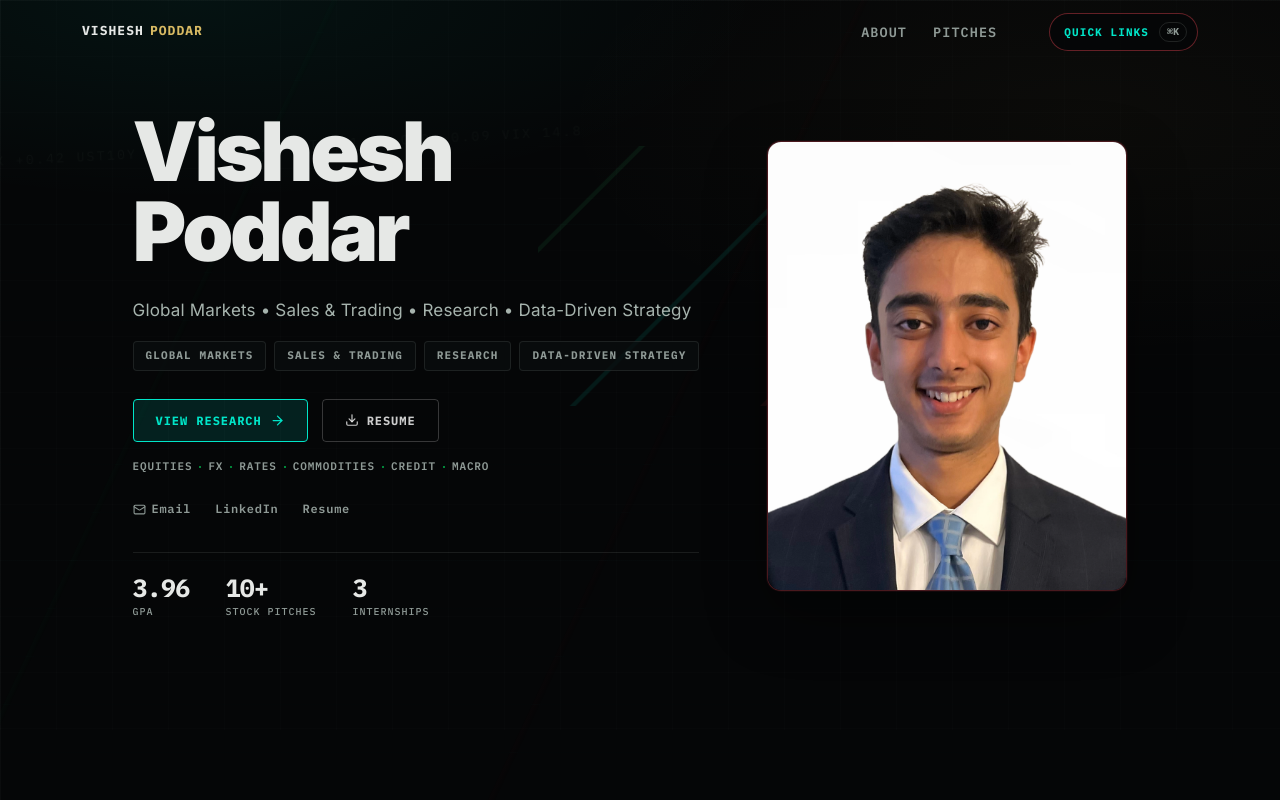
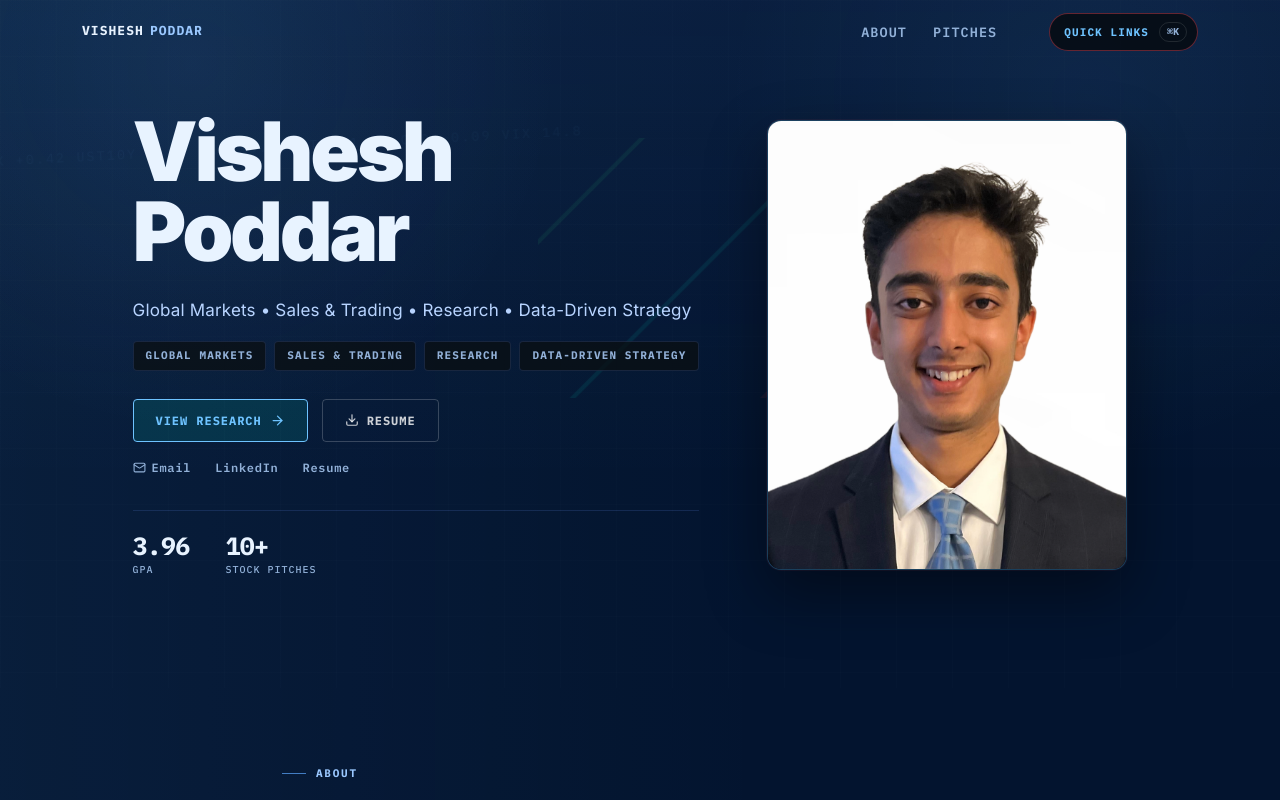
Before and after one commit to visheshpoddar12-cell/Project_website, a React (Vite) app: page / in a window 1280 px wide. Shown: the top 800 px of the page. Built offline with nearby package versions, Linux system fonts and the light colour scheme.

Commit message:
Update landing page content and blue theme styling

```diff
--- a/src/components/About.jsx
+++ b/src/components/About.jsx
@@ -21,8 +21,6 @@ export default function About() {
 
           <p className="about__text">{personal.aboutP1}</p>
           <p className="about__text" style={{ marginTop: 16 }}>{personal.aboutP2}</p>
-          <p className="about__scholarship">{personal.scholarships}</p>
-
           <div className="about__chips">
             {highlights.map(({ icon: Icon, text }) => (
               <div key={text} className="about__chip">
--- a/src/components/Hero.jsx
+++ b/src/components/Hero.jsx
@@ -29,15 +29,9 @@ export default function Hero() {
             <a href="#projects" className="btn btn-primary">
               View Research <ArrowRight size={15} />
             </a>
-            <a href="/resume.pdf" download className="btn-outline-light">
+            <a href="/resume.pdf" target="_blank" rel="noopener noreferrer" className="btn-outline-light">
               <Download size={14} /> Resume
             </a>
-          </div>
-
-          <div className="hero__market-strip" aria-label="Market focus areas">
-            {['Equities', 'FX', 'Rates', 'Commodities', 'Credit', 'Macro'].map((item) => (
-              <span key={item}>{item}</span>
-            ))}
           </div>
 
           <div className="hero__links">
@@ -47,7 +41,7 @@ export default function Hero() {
             <a href={personal.linkedin} target="_blank" rel="noopener noreferrer" className="hero__link">
               LinkedIn
             </a>
-            <a href="/resume.pdf" download className="hero__link">
+            <a href="/resume.pdf" target="_blank" rel="noopener noreferrer" className="hero__link">
               Resume
             </a>
           </div>
@@ -161,32 +155,6 @@ export default function Hero() {
           align-items: center;
           margin-bottom: 16px;
         }
-        .hero__market-strip {
-          display: flex;
-          flex-wrap: wrap;
-          gap: 8px 16px;
-          margin-bottom: 24px;
-          color: var(--text-muted);
-          font-family: var(--font-mono);
-          font-size: 11px;
-          font-weight: 600;
-          letter-spacing: 0.08em;
-          text-transform: uppercase;
-        }
-        .hero__market-strip span {
-          position: relative;
-        }
-        .hero__market-strip span:not(:last-child)::after {
-          content: '';
-          position: absolute;
-          right: -9px;
-          top: 50%;
-          width: 2px;
-          height: 2px;
-          background: var(--green);
-          transform: translateY(-50%);
-          opacity: 0.65;
-        }
 
         /* Ghost links */
         .hero__links {
@@ -250,9 +218,9 @@ export default function Hero() {
           width: min(100%, 360px);
           aspect-ratio: 4 / 5;
           overflow: hidden;
-          border: 1px solid rgba(255,77,90,0.28);
+          border: 1px solid rgba(92,193,255,0.28);
           border-radius: 14px;
-          background: rgba(5,6,7,0.72);
+          background: rgba(4,10,24,0.72);
           box-shadow: 0 0 0 1px rgba(255,77,90,0.06), 0 24px 60px rgba(0,0,0,0.42);
         }
         .hero__portrait {
@@ -272,11 +240,6 @@ export default function Hero() {
           .hero__portrait-wrap { width: 100%; }
           .hero__portrait-frame { width: min(72vw, 300px); }
           .hero__tags { justify-content: center; }
-          .hero__market-strip { justify-content: center; }
-          .hero__ctas { justify-content: center; }
-          .hero__links { justify-content: center; }
-          .hero__stats { justify-content: center; }
-        }
         @media (max-width: 520px) {
           .hero__headline { font-size: 39px; }
           .hero__ctas { flex-direction: column; align-items: stretch; }
--- a/src/data/portfolio.js
+++ b/src/data/portfolio.js
@@ -15,9 +15,9 @@ export const personal = {
   heroSub:
     "Incoming third-year Rotman Commerce student specializing in Finance and Economics with a Focus in Data Science, actively following markets and building investment research.",
   aboutP1:
-    "I am Vishesh Poddar, an incoming third-year Rotman Commerce student at the University of Toronto, specializing in Finance and Economics with a Focus in Data Science.",
+    "I am Vishesh Poddar, an incoming 3rd year Rotman Commerce student at the University of Toronto, specializing in Finance and Economics with a Focus in Data Science.",
   aboutP2:
-    "I love learning. I like to put myself in new situations and experiences that help me grow. I actively follow the markets and have built several stock pitches as part of my extracurricular involvement around campus.",
+    "I love learning. I like to put myself in new situations and experiences that help me grow. I actively follow the markets and have worked on several projects and reports as part of my extracurricular involvement around campus.",
   scholarships:
     "CGPA & Scholarships: 3.96/4.00; International Scholar ($100,000); Dean's List Scholar; The Professor William Kingston and Dr John Kingston Scholarship.",
 };
@@ -25,7 +25,6 @@ export const personal = {
 export const stats = [
   { value: "3.96", label: "GPA" },
   { value: "10+", label: "Stock Pitches" },
-  { value: "3", label: "Internships" },
 ];
 
 export const education = [
@@ -278,19 +277,7 @@ export const otherWork = [
     description:
       "A stock pitch competition run by Perplexity Computer, focusing on a concise, data-driven buy/sell recommendation.",
     links: [{ label: "Website", href: "https://perplexity.ai", external: true }],
-  },
-  {
-    tag: "M&A Model and Pitch",
-    tagColor: "emerald",
-    title: "Deckers / Crocs M&A Model",
-    date: "Oct 2025",
-    description:
-      "A detailed acquisition model and pitch for Deckers' acquisition of Crocs.",
-    links: [
-      { label: "Pitch", href: "/docs/deckers-crocs-ma.pdf" },
-      { label: "Model", href: "/docs/deckers-crocs-model.xlsb", download: true },
-    ],
-  },
+  }
 ];
 
 export const skills = {
--- a/src/index.css
+++ b/src/index.css
@@ -1,34 +1,34 @@
 @import url('https://fonts.googleapis.com/css2?family=IBM+Plex+Mono:wght@400;500;600;700&family=Inter:wght@300;400;500;600;700;800;900&display=swap');
 
 :root {
-  --bg:             #050607;
-  --bg-2:           #0B0F10;
-  --surface:        rgba(17,21,24,0.78);
-  --card:           rgba(11,15,16,0.92);
-  --card-hover:     rgba(17,21,24,0.96);
+    --bg:             #03142f;
+    --bg-2:           #06214f;
+    --surface:        rgba(7,17,41,0.88);
+    --card:           rgba(8,18,42,0.94);
+    --card-hover:     rgba(10,24,54,0.96);
 
-  --border:         rgba(166,179,173,0.13);
-  --border-subtle:  rgba(166,179,173,0.07);
-  --border-accent:  rgba(0,229,200,0.36);
-  --border-gold:    rgba(198,162,74,0.36);
+    --border:         rgba(104,152,255,0.16);
+    --border-subtle:  rgba(104,152,255,0.08);
+    --border-accent:  rgba(97,155,255,0.36);
+    --border-gold:    rgba(93,168,255,0.20);
 
-  --cyan:           #00E5C8;
-  --cyan-light:     #00D4FF;
-  --cyan-dim:       rgba(0,229,200,0.09);
-  --gold:           #C6A24A;
-  --gold-light:     #D8BA63;
-  --gold-dim:       rgba(198,162,74,0.11);
-  --emerald:        #39FF88;
-  --green:          #00C853;
-  --rose:           #FF4D5A;
+    --cyan:           #6EC3FF;
+    --cyan-light:     #A5D9FF;
+    --cyan-dim:       rgba(110,195,255,0.09);
+    --gold:           #5DA8FF;
+    --gold-light:     #9BC8FF;
+    --gold-dim:      rgba(93,168,255,0.11);
+    --emerald:        #7DE8FF;
+    --green:          #5DBAFF;
+    --rose:           #8AA4FF;
 
-  --text:           #E6E8E6;
-  --text-2:         #A6B3AD;
-  --text-muted:     #8F9A96;
-  --text-dim:       rgba(143,154,150,0.42);
+    --text:           #E8F3FF;
+    --text-2:         #B8D4FF;
+    --text-muted:     #92B1D8;
+    --text-dim:       rgba(146,177,216,0.42);
 
-  --glow-cyan:      0 0 18px rgba(0,229,200,0.10), 0 0 34px rgba(0,212,255,0.05);
-  --glow-gold:      0 0 18px rgba(198,162,74,0.10);
+    --glow-cyan:      0 0 18px rgba(110,195,255,0.10), 0 0 34px rgba(110,195,255,0.05);
+    --glow-gold:      0 0 18px rgba(93,168,255,0.10);
   --shadow:         0 20px 60px rgba(0,0,0,0.45);
   --shadow-sm:      0 10px 34px rgba(0,0,0,0.34);
 
@@ -55,27 +55,16 @@ body {
   font-family: var(--font-sans);
   color: var(--text);
   background: var(--bg);
+  background-image:
+    radial-gradient(circle at 15% 8%, rgba(110,195,255,0.08), transparent 28%),
+    radial-gradient(circle at 85% 12%, rgba(93,186,255,0.06), transparent 28%),
+    linear-gradient(180deg, rgba(81,153,255,0.08), transparent 60%),
+    linear-gradient(90deg, rgba(93,186,255,0.06), transparent 60%);
+  background-size: 100% 100%, 100% 100%, 72px 72px, 72px 72px;
+  background-attachment: fixed;
   line-height: 1.6;
-  background-image:
-    linear-gradient(rgba(166,179,173,0.035) 1px, transparent 1px),
-    linear-gradient(90deg, rgba(166,179,173,0.035) 1px, transparent 1px),
-    radial-gradient(ellipse 80% 45% at 15% 0%, rgba(0,229,200,0.055), transparent 56%),
-    radial-gradient(ellipse 70% 50% at 85% 15%, rgba(198,162,74,0.035), transparent 60%);
-  background-size: 72px 72px, 72px 72px, auto, auto;
-  background-attachment: fixed;
 }
 
-body::before {
-  content: '';
-  position: fixed;
-  inset: 0;
-  pointer-events: none;
-  z-index: -1;
-  background:
-    repeating-linear-gradient(0deg, transparent 0 47px, rgba(0,229,200,0.025) 48px),
-    linear-gradient(115deg, transparent 0 20%, rgba(57,255,136,0.025) 20.15%, transparent 20.6%, transparent 52%, rgba(255,77,90,0.018) 52.15%, transparent 52.7%);
-  opacity: 0.75;
-}
 
 body::after {
   content: 'SPX +0.42    UST10Y 4.31    DXY -0.18    WTI +1.04    CAD -0.09    VIX 14.8';
@@ -84,7 +73,7 @@ body::after {
   right: 0;
   top: 118px;
   z-index: -1;
-  color: rgba(166,179,173,0.045);
+  color: rgba(110,195,255,0.045);
   font-family: var(--font-mono);
   font-size: 13px;
   letter-spacing: 0.18em;
```
